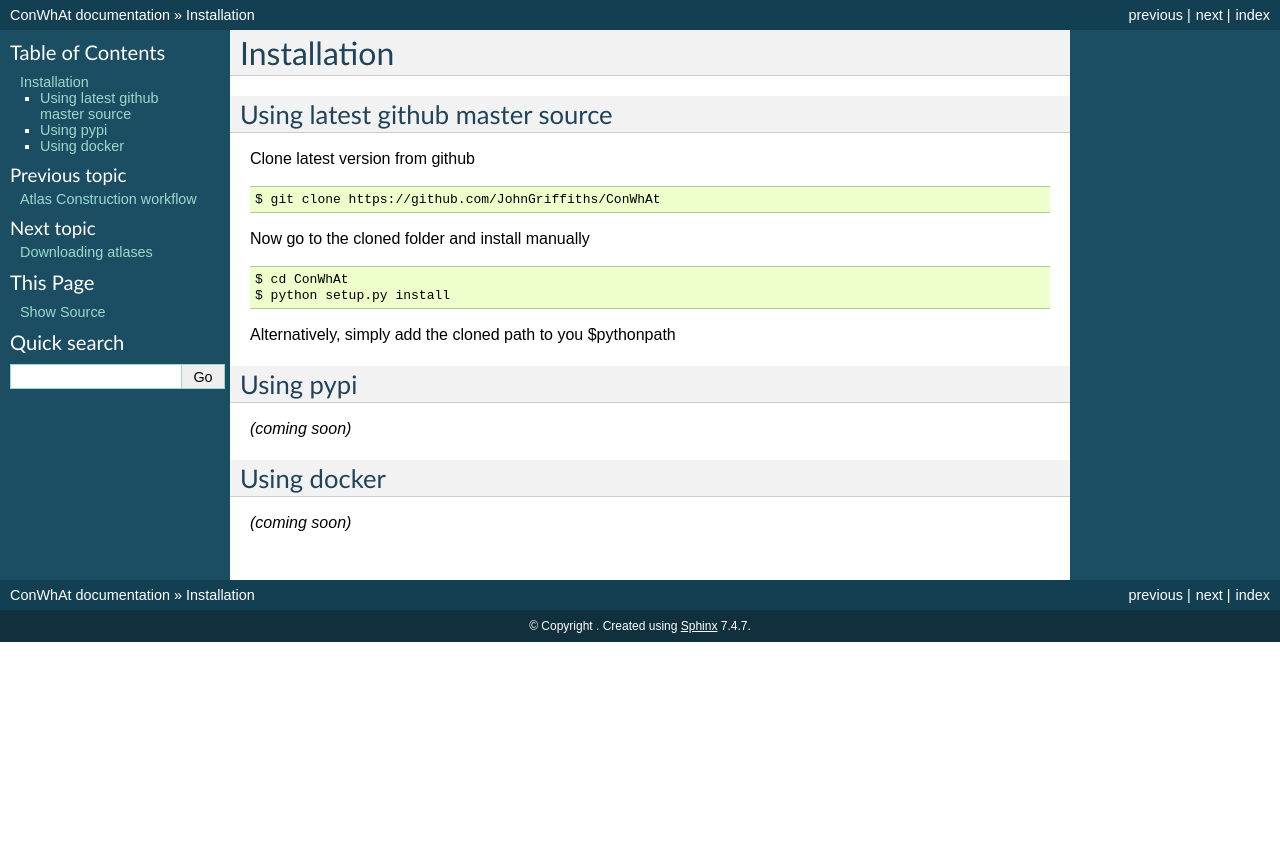
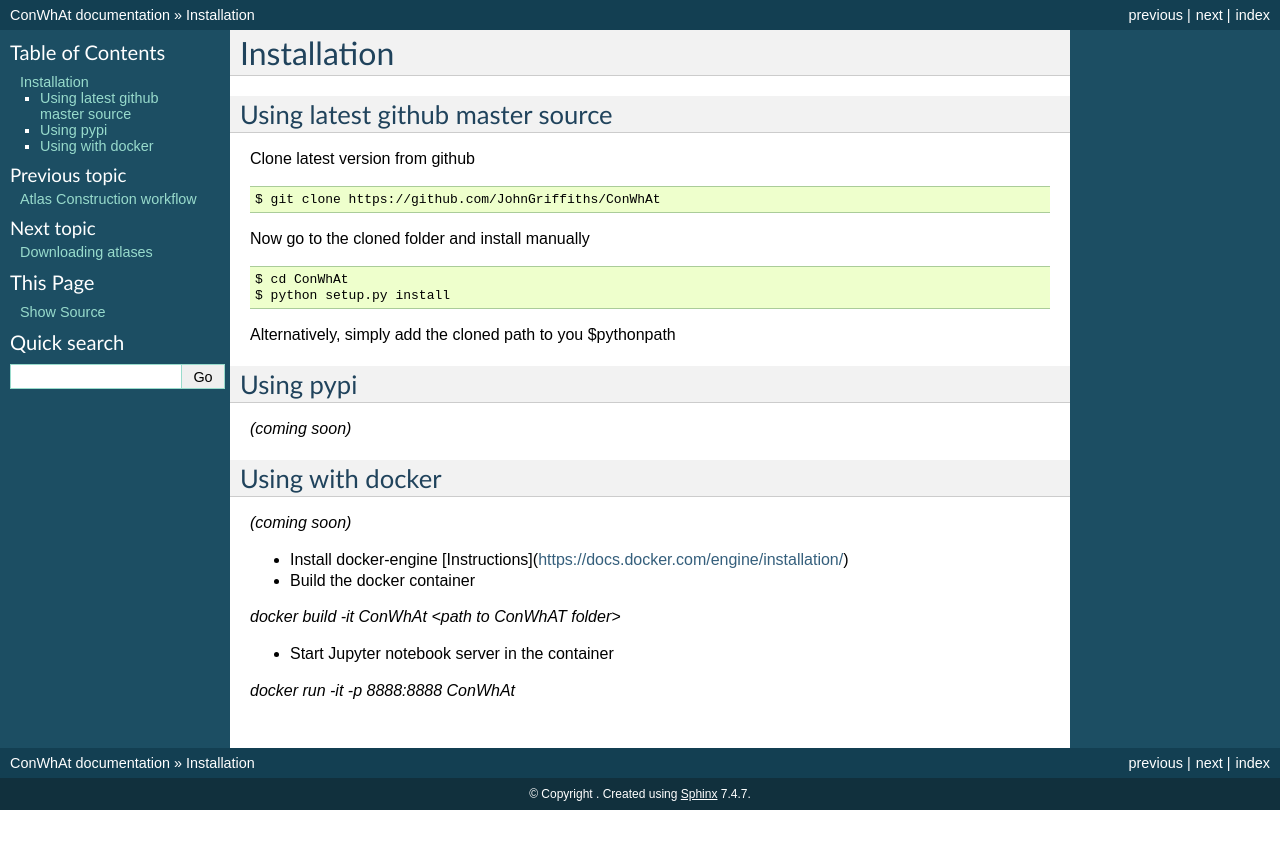
Before and after one commit to JohnGriffiths/ConWhAt, a Sphinx documentation site: the page built from docs/getting_started/installation.rst, in a window 1280 px wide. Shown: the top 849 px of the page. Built offline with Sphinx 7.4.7, drawn with Linux system fonts in a browser that asks for light colours.

Commit message:
Update installation.rst

```diff
--- a/docs/getting_started/installation.rst
+++ b/docs/getting_started/installation.rst
@@ -31,7 +31,17 @@ Using pypi
 *(coming soon)*
 
 
-Using docker
-~~~~~~~~~~~~
+Using with docker
+~~~~~~~~~~~~~~~~~
 
 *(coming soon)*
+
+- Install docker-engine [Instructions](https://docs.docker.com/engine/installation/)
+
+- Build the docker container
+
+`docker build -it ConWhAt <path to ConWhAT folder>`
+
+- Start Jupyter notebook server in the container
+
+`docker run -it -p 8888:8888 ConWhAt`
```
